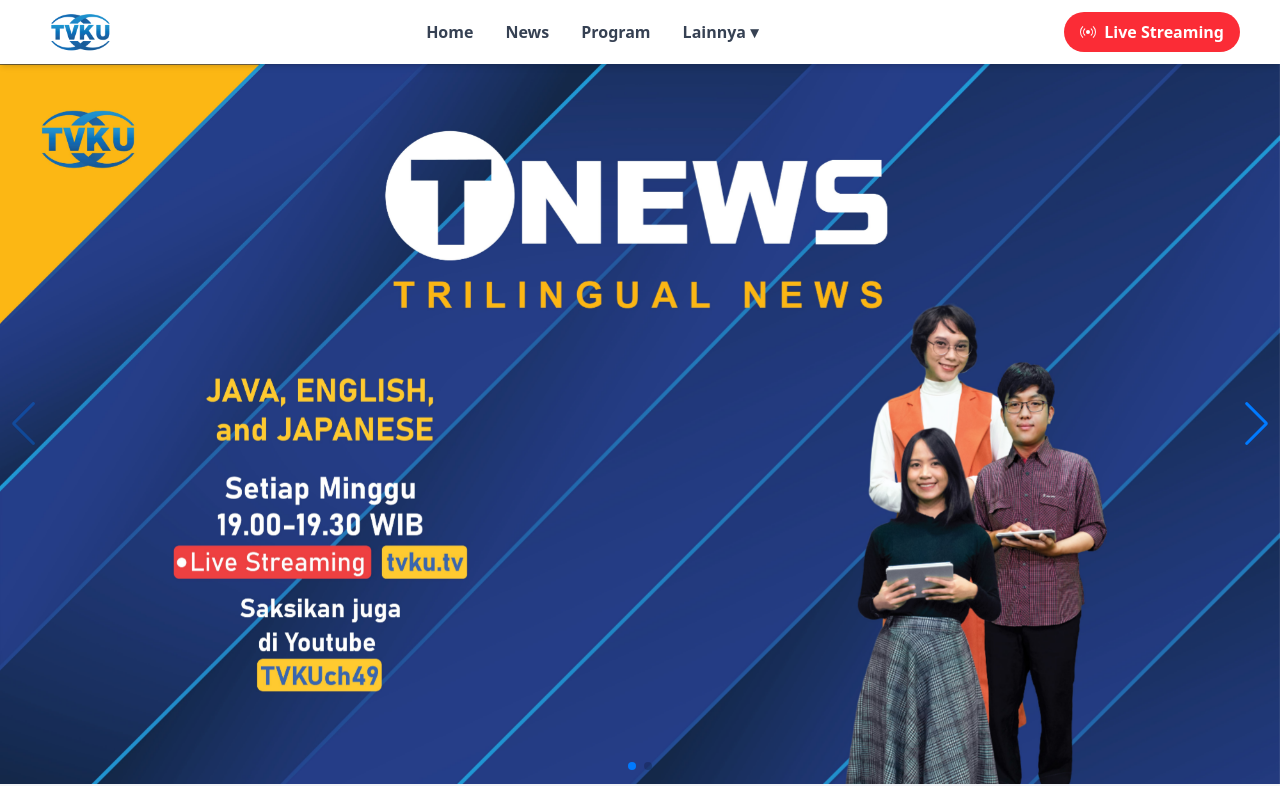
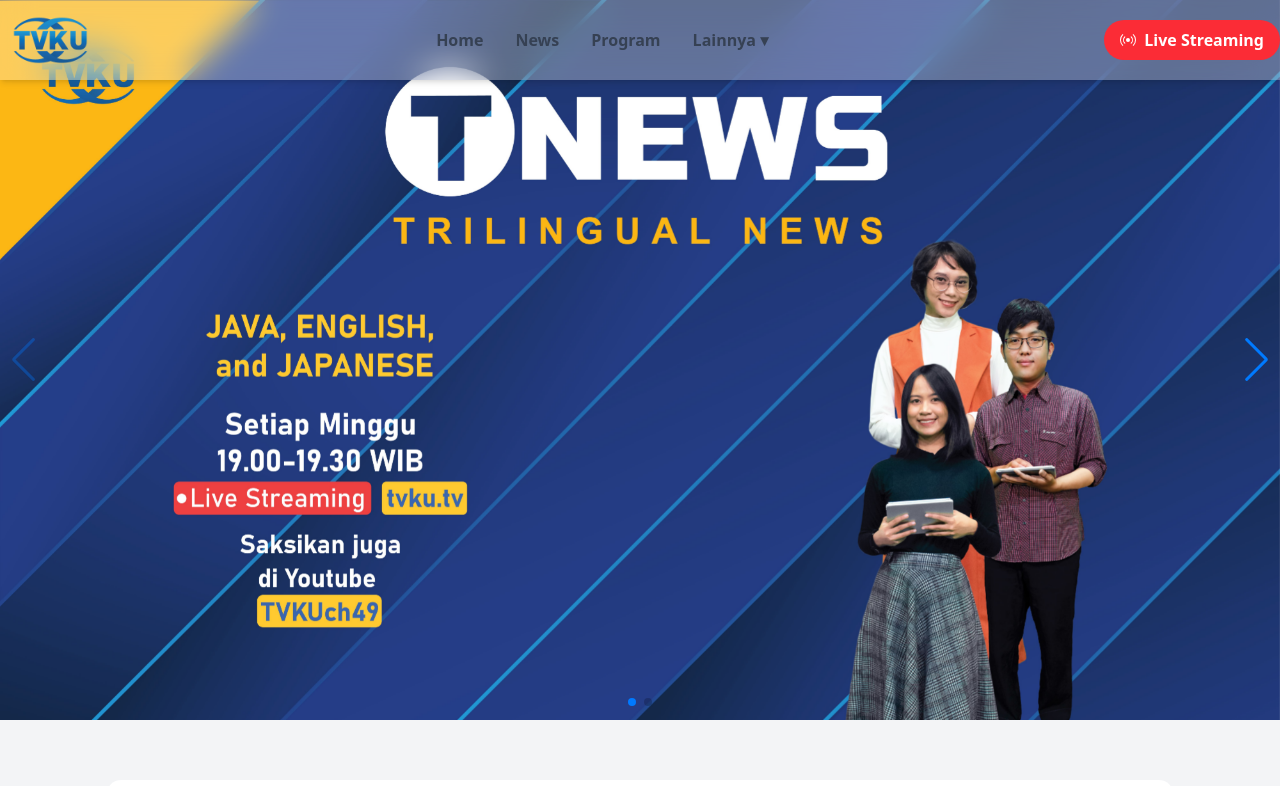
Before and after one commit to sakhandaru/Frontend-tvku, a Next.js app: page / in a window 1280 px wide. Shown: the top 786 px of the page. Built offline with nearby package versions, Linux system fonts and the light colour scheme.

Commit message:
Enhance Navbar with scroll effect and improve layout for better user experience

```diff
--- a/src/components/navbar.tsx
+++ b/src/components/navbar.tsx
@@ -1,15 +1,34 @@
+"use client"
+
 import React from "react";
 import Image from "next/image";
 import Link from "next/link";
 import { BsBroadcast } from "react-icons/bs";
+import { useState, useEffect } from "react";
 
 const Navbar = () => {
+  const [scroll, setScroll] = useState(false);
+
+  useEffect(() => {
+    const handleScroll = () => {
+      setScroll(window.scrollY > 50);
+    };
+
+    window.addEventListener("scroll", handleScroll);
+    return () => window.removeEventListener("scroll", handleScroll);
+  }, []);
+
   return (
-    <header className="flex sticky top-0 z-10 items-center justify-between px-10 bg-white shadow-md">
+    <div
+      className={`fixed top-0 w-full transition-all duration-500 bg-white/30 backdrop-blur-lg shadow-md z-10 ${
+        scroll ? "bg-white/100" : "bg-transparent"
+      }`}
+    >
+      <header className="container mx-auto flex items-center justify-between ">
         <Image
           src="/images/tvkublue2x.png"
-        width={80}
-        height={40}
+          width={100}
+          height={60}
           alt="tvku logo"
         />
         <nav>
@@ -40,11 +59,13 @@
         <div>
           <Link href="/liveStream">
             <button className="bg-red-500 text-white px-4 py-2 rounded-full font-semibold hover:bg-red-600 transition-all flex items-center gap-2">
-          <BsBroadcast />Live Streaming
+              <BsBroadcast />
+              Live Streaming
             </button>
           </Link>
         </div>
       </header>
+    </div>
   );
 };
 
```
Lines whose indentation alone changed are shown as unchanged.
